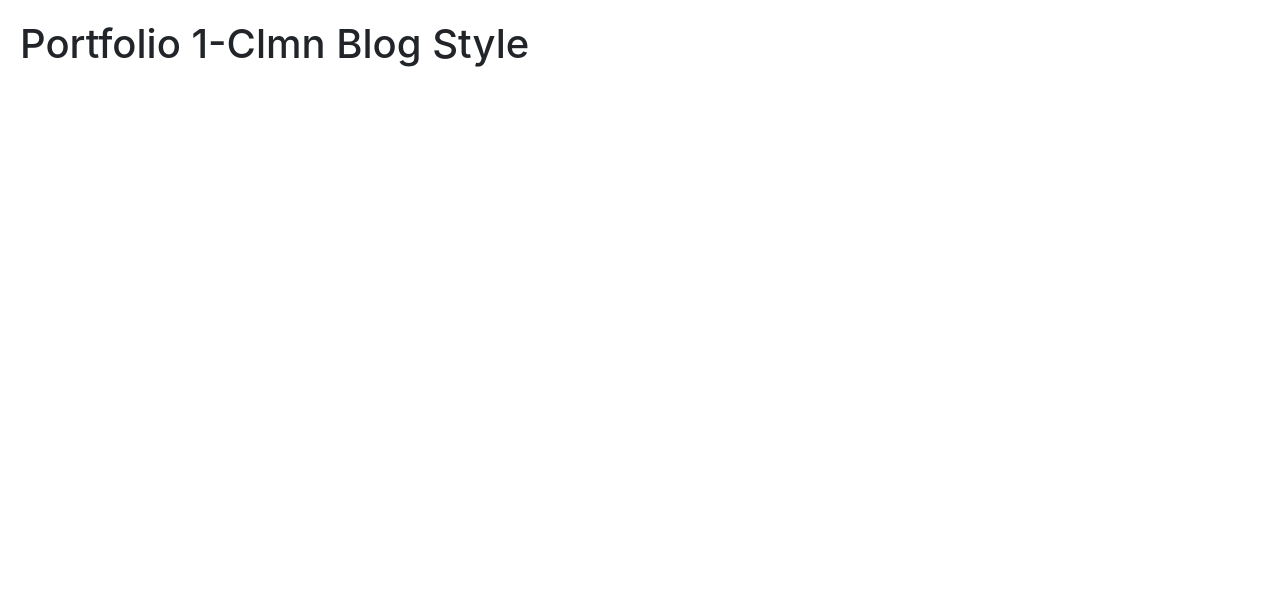
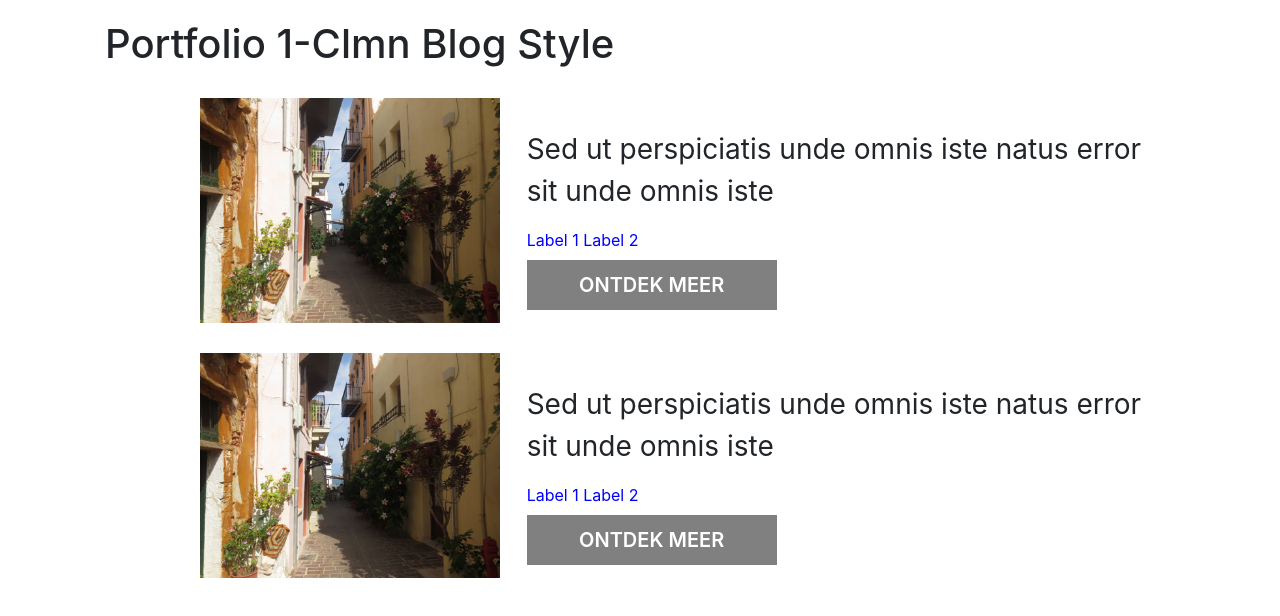
Before and after one commit to assasin-dev/UISlides, a plain HTML site: page index.html in a window 1280 px wide. Drawn offline with nearby package versions, Linux system fonts and the light colour scheme.

Commit message:
completed No50

```diff
--- a/index.html
+++ b/index.html
@@ -13,9 +13,43 @@
 </head>
 
 <body>
-    <header>
-        <h1 class="header-title">Portfolio 1-Clmn Blog Style</h1>
-    </header>
+    <div class="container">
+        <header>
+            <h1 class="header-title">Portfolio 1-Clmn Blog Style</h1>
+        </header>
+        <section class="content-section">
+            <div class="row portfolio-wrapper col-12">
+                <div class="portfolio-wrapper--image col-md-4">
+                    <img src="assets/img/img_chania.jpg" class="portfolio-wrapper--image__pic" alt="">
+                </div>
+                <div class="portfolio-wrapper--description col-md-8">
+                    <div class="portfolio-wrapper--description__txt">
+                        <p>
+                            Sed ut perspiciatis unde omnis iste natus error sit unde omnis iste
+                        </p>
+                        <label>Label 1</label>
+                        <label>Label 2</label>
+                    </div>
+                    <button class="btn btn-default portfolio-wrapper--description__btn">ONTDEK MEER</button>
+                </div>
+            </div>
+            <div class="row portfolio-wrapper col-12">
+                <div class="portfolio-wrapper--image col-md-4">
+                    <img src="assets/img/img_chania.jpg" class="portfolio-wrapper--image__pic" alt="">
+                </div>
+                <div class="portfolio-wrapper--description col-md-8">
+                    <div class="portfolio-wrapper--description__txt">
+                        <p>
+                            Sed ut perspiciatis unde omnis iste natus error sit unde omnis iste
+                        </p>
+                        <label>Label 1</label>
+                        <label>Label 2</label>
+                    </div>
+                    <button class="btn btn-default portfolio-wrapper--description__btn">ONTDEK MEER</button>
+                </div>
+            </div>
+        </section>
+    </div>
 </body>
 
 </html>
--- a/style/app.scss
+++ b/style/app.scss
@@ -3,3 +3,38 @@
 .header-title {
     @include header-title__h1--margin($headerTitleMarginTop, $headerTitleMarginTop, $headerTitleMarginTop, $headerTitleMarginTop);
 }
+
+.content-section {
+    margin-left: $contentSectionMarginLeft;
+}
+
+.portfolio-wrapper {
+    margin-top: $portfolioWrapperMarginTop;
+}
+
+.portfolio-wrapper--image__pic {
+    width: $portfolioImageWidth;
+}
+
+.portfolio-wrapper--description {
+    padding-top: $portfolioDescriptionPaddingTop;
+}
+
+.portfolio-wrapper--description__txt {
+    p {
+        @include portfolioDescriptionFont($portfolioDescriptionFontsize);
+    }
+    label {
+        color: $descriptionLabelColor;
+    }
+}
+
+.portfolio-wrapper--description__btn {
+    background-color: $discoverMoreBtnBackColor;
+    border-radius: 0px;
+    width: $discoverMoreBtnWidth;
+    height: $discoverMoreBtnHeight;
+    color: $discoverMoreBtnFontColor;
+    font-weight: $discoverMoreBtnFontWeight;
+    font-size: $discoverMoreBtnFontSize;
+}
--- a/style/mixin.scss
+++ b/style/mixin.scss
@@ -1,3 +1,7 @@
 @mixin header-title__h1--margin($top, $right, $bottom, $left) {
     margin: $top $right $bottom $left;
 }
+
+@mixin portfolioDescriptionFont($portfolioDescriptionFontsize) {
+    font-size: $portfolioDescriptionFontsize;
+}
--- a/style/variable.scss
+++ b/style/variable.scss
@@ -2,3 +2,15 @@ $headerTitleMarginTop: 20px;
 $headerTitleMarginRight: 20px;
 $headerTitleMarginBottom: 5px;
 $headerTitleMarginLeft: 10px;
+$contentSectionMarginLeft: 100px;
+$portfolioWrapperMarginTop: 30px;
+$portfolioImageWidth: 300px;
+$portfolioDescriptionPaddingTop: 30px;
+$portfolioDescriptionFontsize: 28px;
+$descriptionLabelColor: blue;
+$discoverMoreBtnBackColor: grey;
+$discoverMoreBtnWidth: 250px;
+$discoverMoreBtnHeight: 50px;
+$discoverMoreBtnFontColor: white;
+$discoverMoreBtnFontWeight: 600;
+$discoverMoreBtnFontSize: 20px;
```
Also changed, not shown: assets/img/img_chania.jpg (added), css/app.css, 1 other file.
